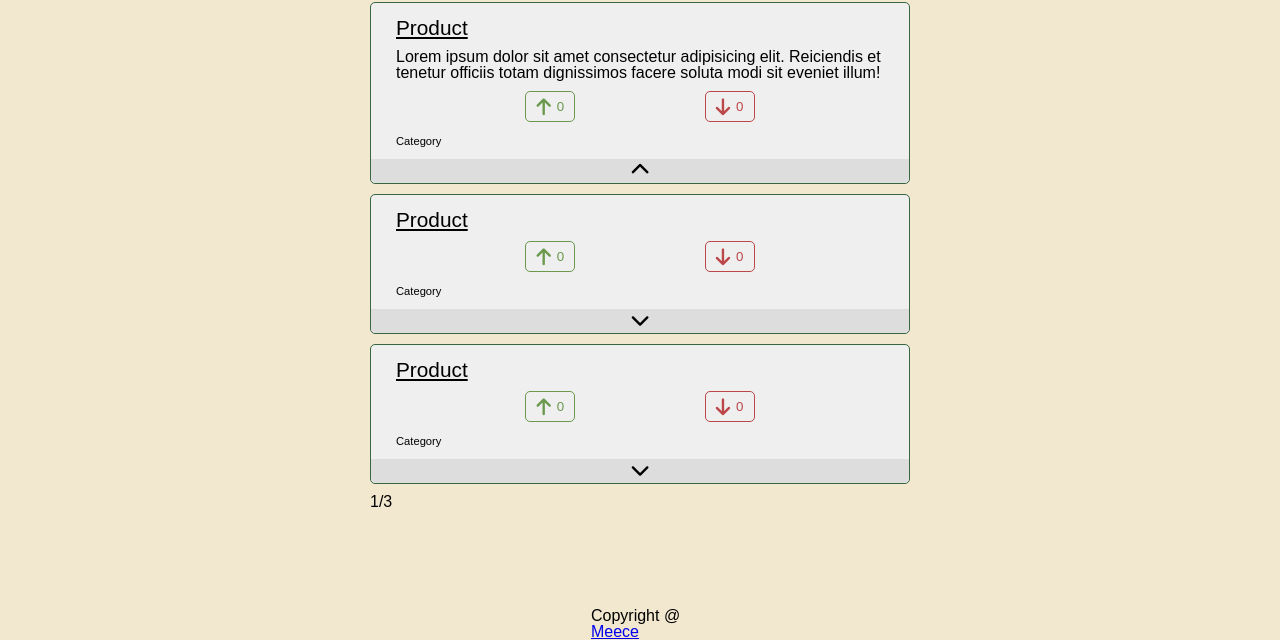
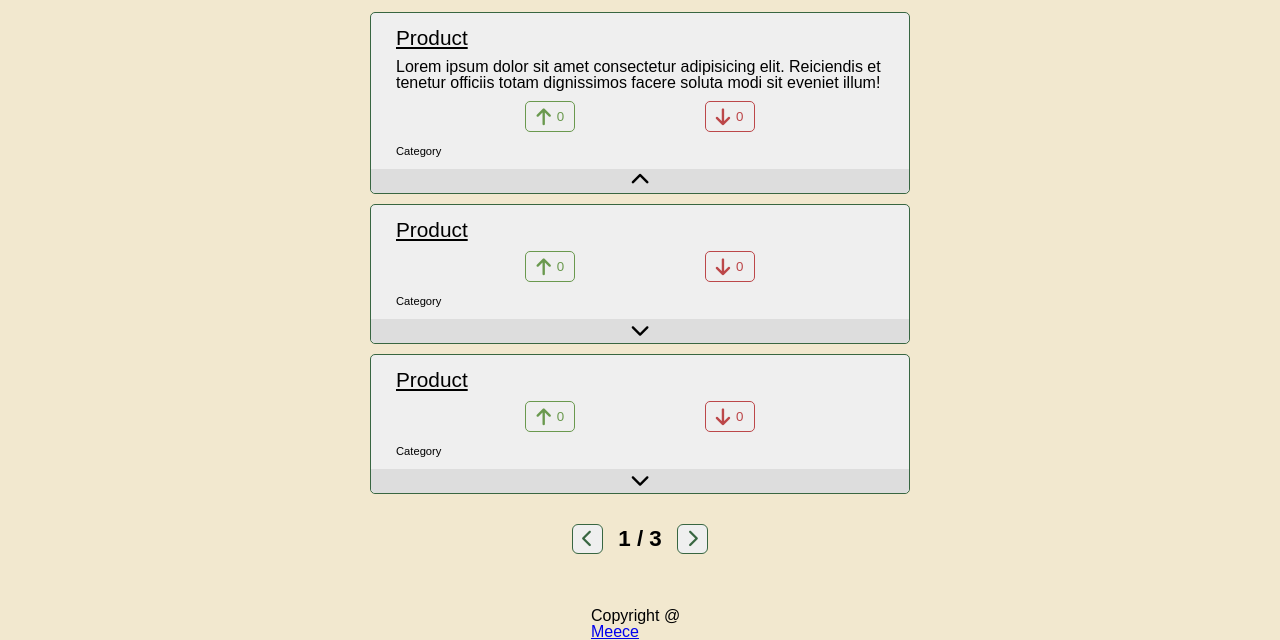
Before and after one commit to MeeceGH/review-app, a plain HTML site: page index.html in a window 1280 px wide. Shown: the part 160-800 px from the top of the page. Drawn offline with Linux system fonts and the light colour scheme; a web font is replaced by a local one.

Commit message:
Added page list styling

```diff
--- a/index.html
+++ b/index.html
@@ -103,7 +103,9 @@
         </div>
 
         <div class="page">
-            1/3
+            <button class="prev-page"><i class="fa fa-chevron-left"></i></button>
+            <span>1 / 3</span>
+            <button class="next-page"><i class="fa fa-chevron-right"></i></button>
         </div>
     </div>
 
--- a/style.css
+++ b/style.css
@@ -158,6 +158,8 @@ body {
     padding: 0 30px;
     margin-top: 110px;
     width: 100%;
+    display: flex;
+    flex-direction: column;
 }
 
 .main-container h1 {
@@ -271,3 +273,38 @@ body {
 .reviews-container .review.show .expand {
     display: none;
 }
+
+.main-container .page {
+    font-size: 1.4rem;
+    margin: 20px 0 40px;
+    font-weight: bold;
+    display: flex;
+    align-items: center;
+    align-self: center;
+}
+
+.main-container .page button {
+    padding: 5px 8px;
+    margin: 0 15px;
+    border: 1px solid var(--dark);
+    border-radius: 6px;
+    cursor: pointer;
+    color: var(--dark);
+}
+
+.main-container .page button:focus {
+    outline: none;
+}
+
+.main-container .page button:hover {
+    background-color: var(--green);
+}
+
+.main-container .page button:active {
+    transform: scale(0.98);
+}
+
+.main-container .page button .fa {
+    font-weight: bold;
+    font-size: 1.1rem;
+}
```
